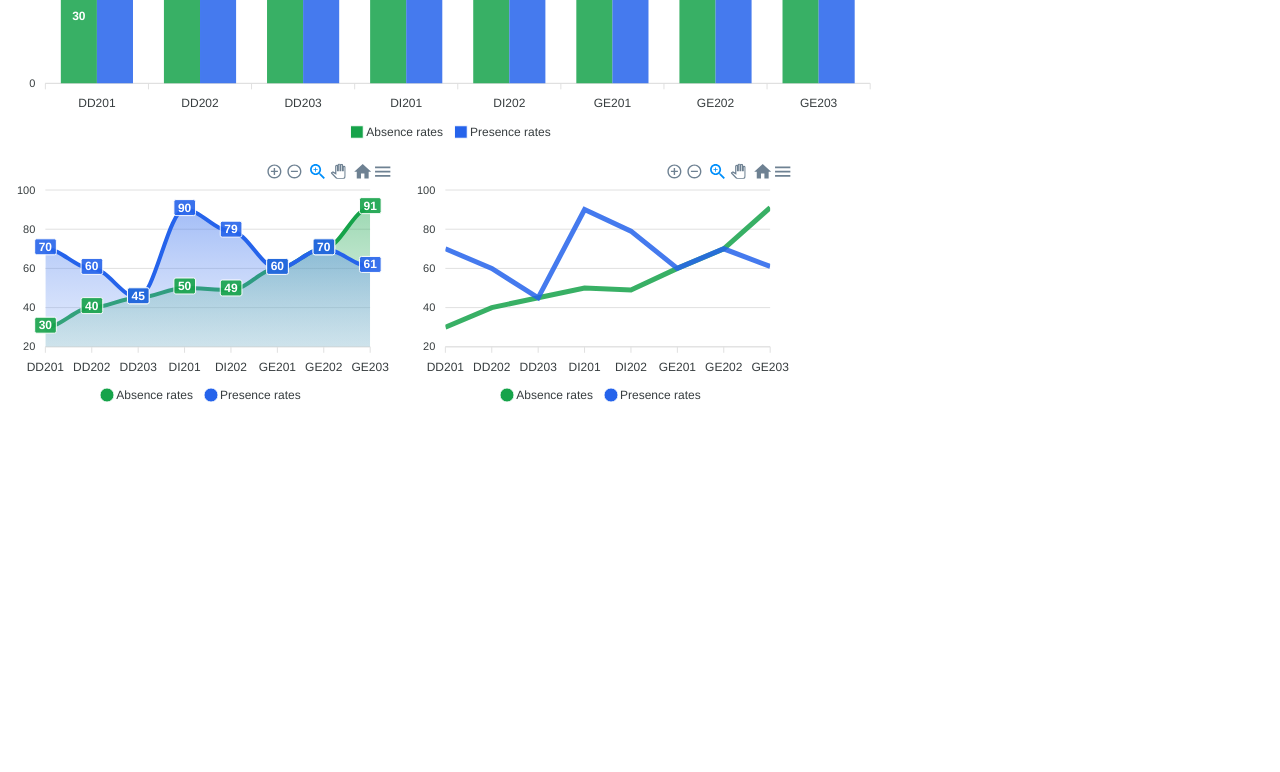
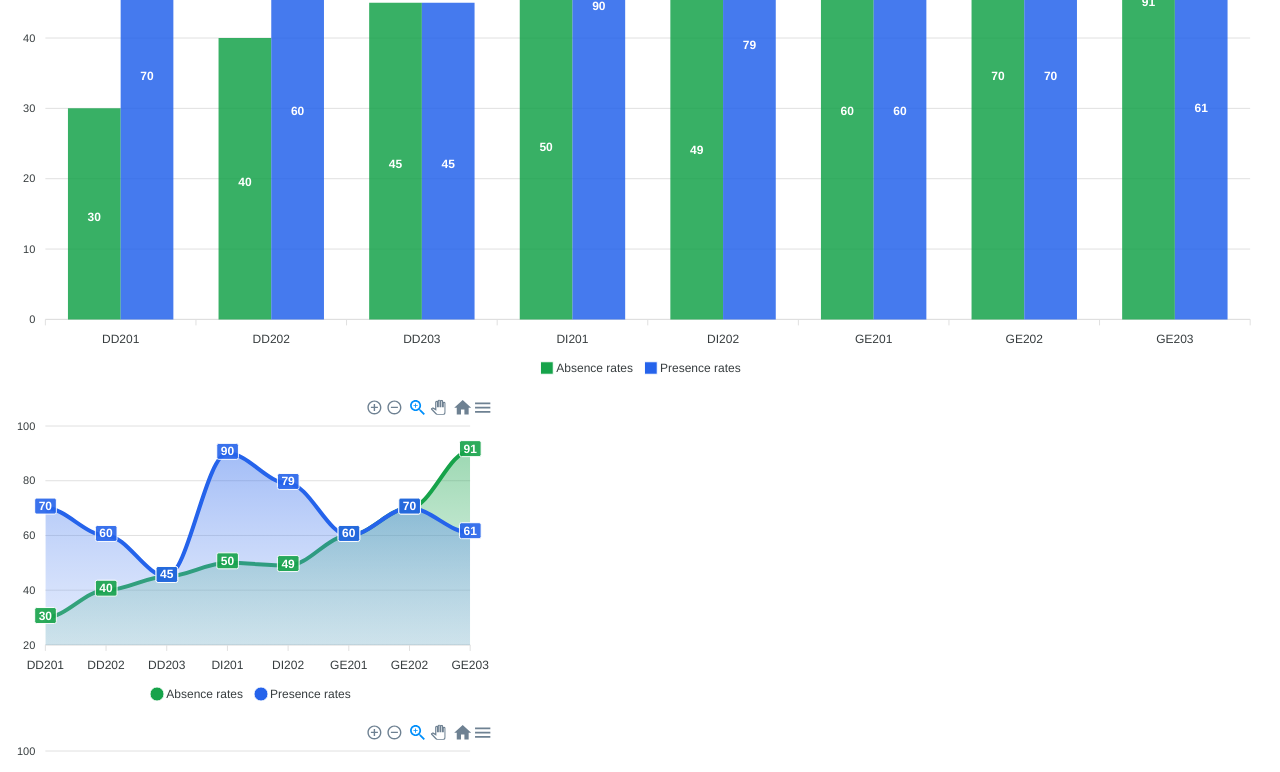
Before and after one commit to fahd-ahsayni/OFPPT_ABSENCE, a React (Vite) app: page / in a window 1280 px wide. Shown: the part 9060-9832 px from the top of the page. Before the commit the page ends 9488 px from the top, so only its background shows below. Built offline with nearby package versions, Linux system fonts and the light colour scheme; what @material-tailwind/react would draw is missing.

Commit message:
update 1.0

```diff
--- a/src/components/Chart.jsx
+++ b/src/components/Chart.jsx
@@ -37,29 +37,27 @@ export default function Charts() {
     <>
       <div className="app">
         <div className="row">
-          <div className="mixed-chart">
+          <div className="mixed-chart p-24">
             <Chart
               options={state.options}
               series={state.series}
               type="bar"
-              width="900"
             />
           </div>
           <div
-            className="chart"
-            style={{ display: "flex", alignItems: "center" }}
+            className="chart flex items-center justify-center"
           >
             <Chart
               options={state.options}
               series={state.series}
               type="area"
-              width="400"
+              width="500"
             />
             <Chart
               options={state.options}
               series={state.series}
               type="line"
-              width="400"
+              width="500"
             />
           </div>
         </div>
--- a/src/components/inputs/InputSelect.jsx
+++ b/src/components/inputs/InputSelect.jsx
@@ -9,7 +9,7 @@ function classNames(...classes) {
 
 export default function InputSelect ({data}) {
   const [query, setQuery] = useState('')
-  const [selectedPerson, setSelectedPerson] = useState()
+  const [selectedPerson, setSelectedPerson] = useState(data[0])
 
   const filteredPeople =
     query === ''
```
Also changed, not shown: src/pages/DashbordHomePage.jsx (line endings or trailing spaces).
